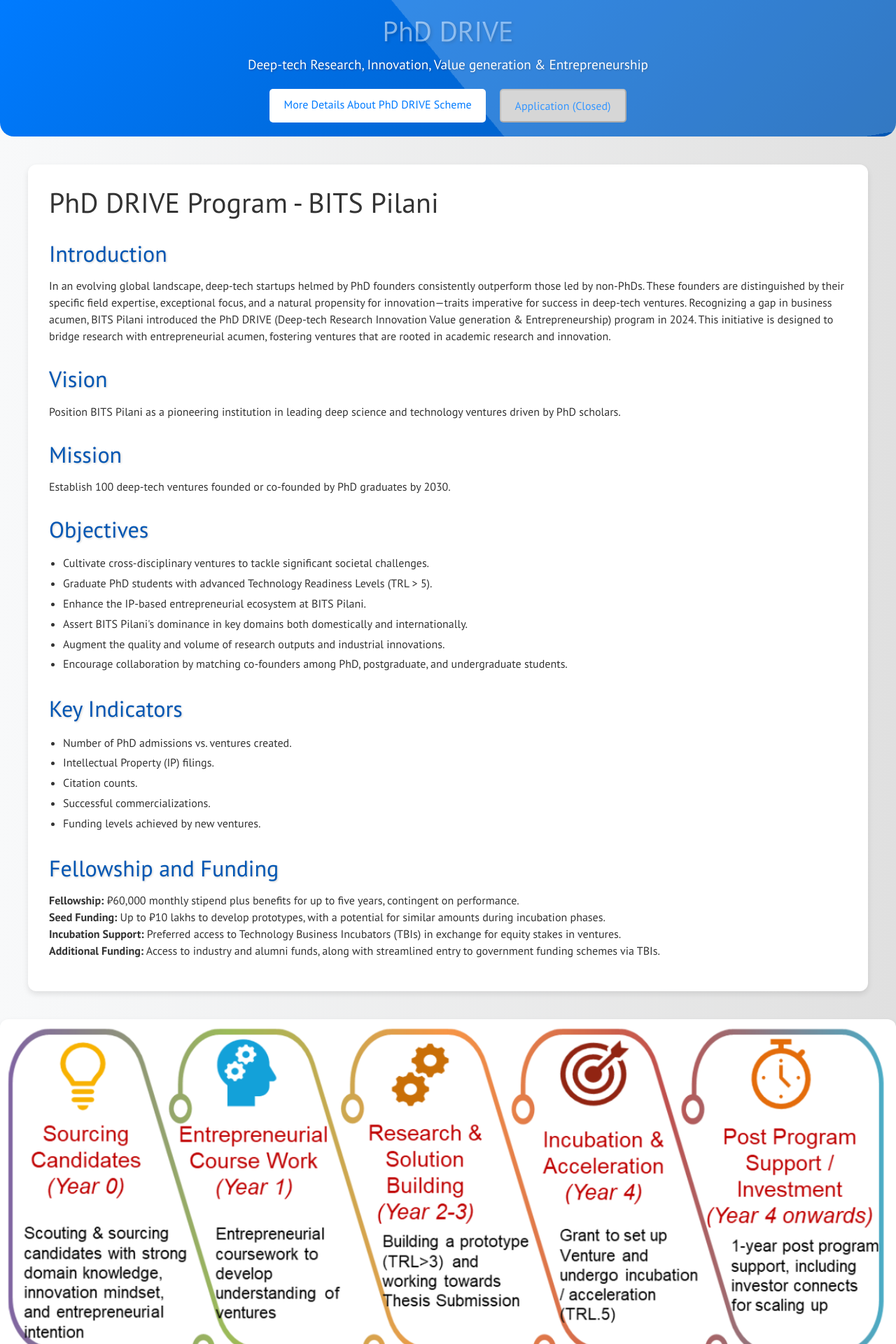
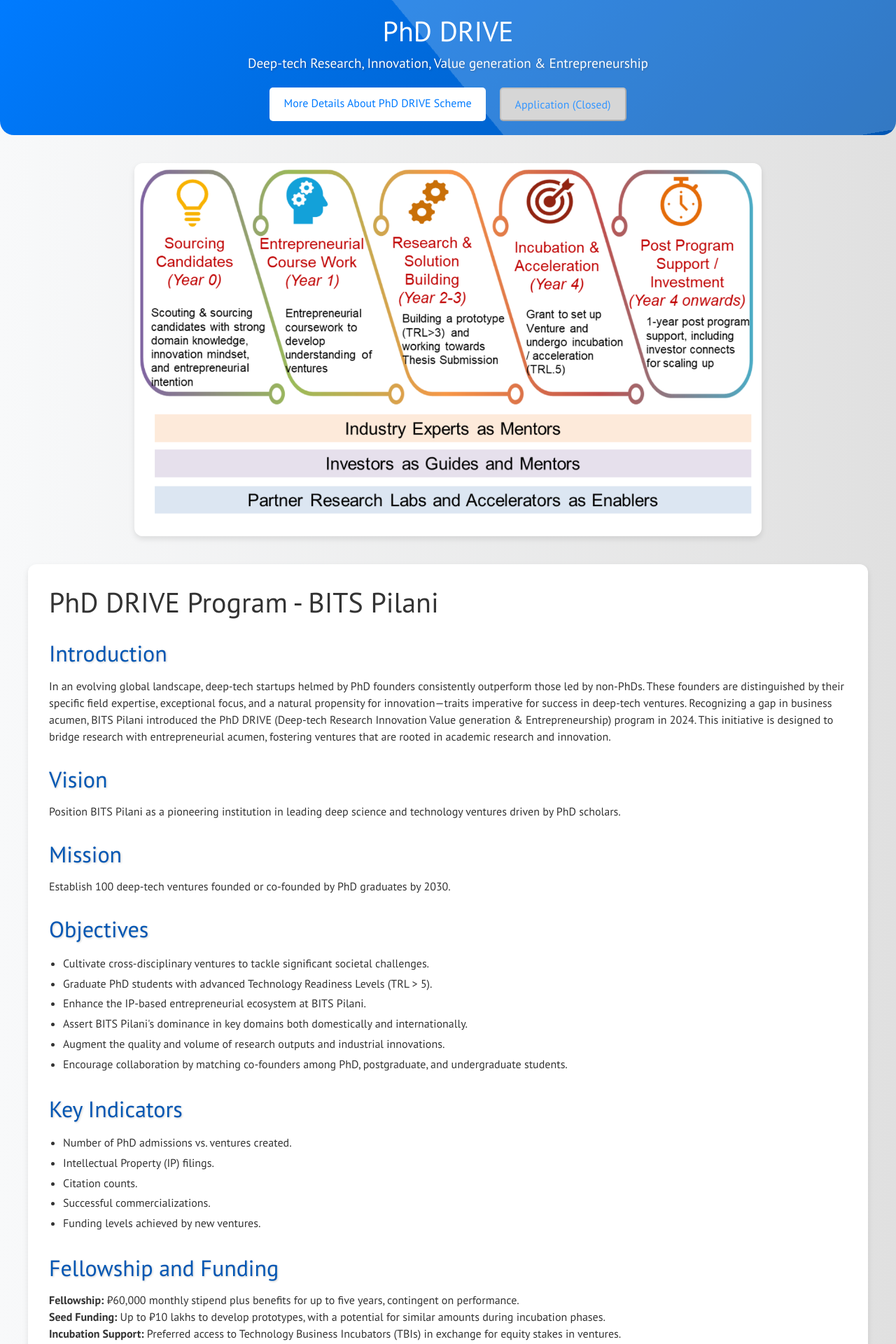
Before and after one commit to PriyanshuShekhar10/sire-cdrf, a React (Create React App) app: page /phddrive in a window 1280 px wide. Shown: the top 1920 px of the page at 70% size. Built offline with nearby package versions, Linux system fonts and the light colour scheme.

Commit message:
header color

```diff
--- a/src/Pages/PhdDrive/PhdDrive.js
+++ b/src/Pages/PhdDrive/PhdDrive.js
@@ -7,7 +7,9 @@
     <div>
       {/* New Header Section */}
       <div className={styles.headerSection}>
-        <h1 className={styles.headerTitle}>PhD DRIVE</h1>
+        <h1 className={styles.headerTitle} style={{ color: "white" }}>
+          PhD DRIVE
+        </h1>
         <p className={styles.headerSubtitle}>
           Deep-tech Research, Innovation, Value generation & Entrepreneurship
         </p>
@@ -20,7 +22,9 @@
           </button>
         </div>
       </div>
-
+      <div className={styles.imageContainer}>
+        <img src={Image} alt="PhD DRIVE Image" className={styles.bottomImage} />
+      </div>
       {/* Existing Content */}
       <div className={styles.container}>
         <h1 className={styles.header}>PhD DRIVE Program - BITS Pilani</h1>
@@ -120,9 +124,6 @@
       </div>
 
       {/* Image at the Bottom */}
-      <div className={styles.imageContainer}>
-        <img src={Image} alt="PhD DRIVE Image" className={styles.bottomImage} />
-      </div>
     </div>
   );
 }
--- a/src/Pages/PhdDrive/PhdDrive.module.css
+++ b/src/Pages/PhdDrive/PhdDrive.module.css
@@ -61,7 +61,7 @@
     }
 }
 
-.headerTitle {
+/* .headerTitle {
     font-size: 2.5rem;
 
     background: linear-gradient(135deg, #ffffff, #007bff);
@@ -69,7 +69,7 @@
     -webkit-text-fill-color: transparent;
     margin-bottom: 10px;
     text-shadow: 2px 2px 4px rgba(0, 0, 0, 0.2);
-}
+} */
 
 .headerSubtitle {
     font-size: 1.2rem;
@@ -146,10 +146,11 @@
     display: flex;
     justify-content: center;
     margin: 40px 0;
+
 }
 
 .bottomImage {
-    max-width: 100%;
+    max-width: 70%;
     height: auto;
     border-radius: 12px;
     box-shadow: 0 4px 8px rgba(0, 0, 0, 0.1);
```
